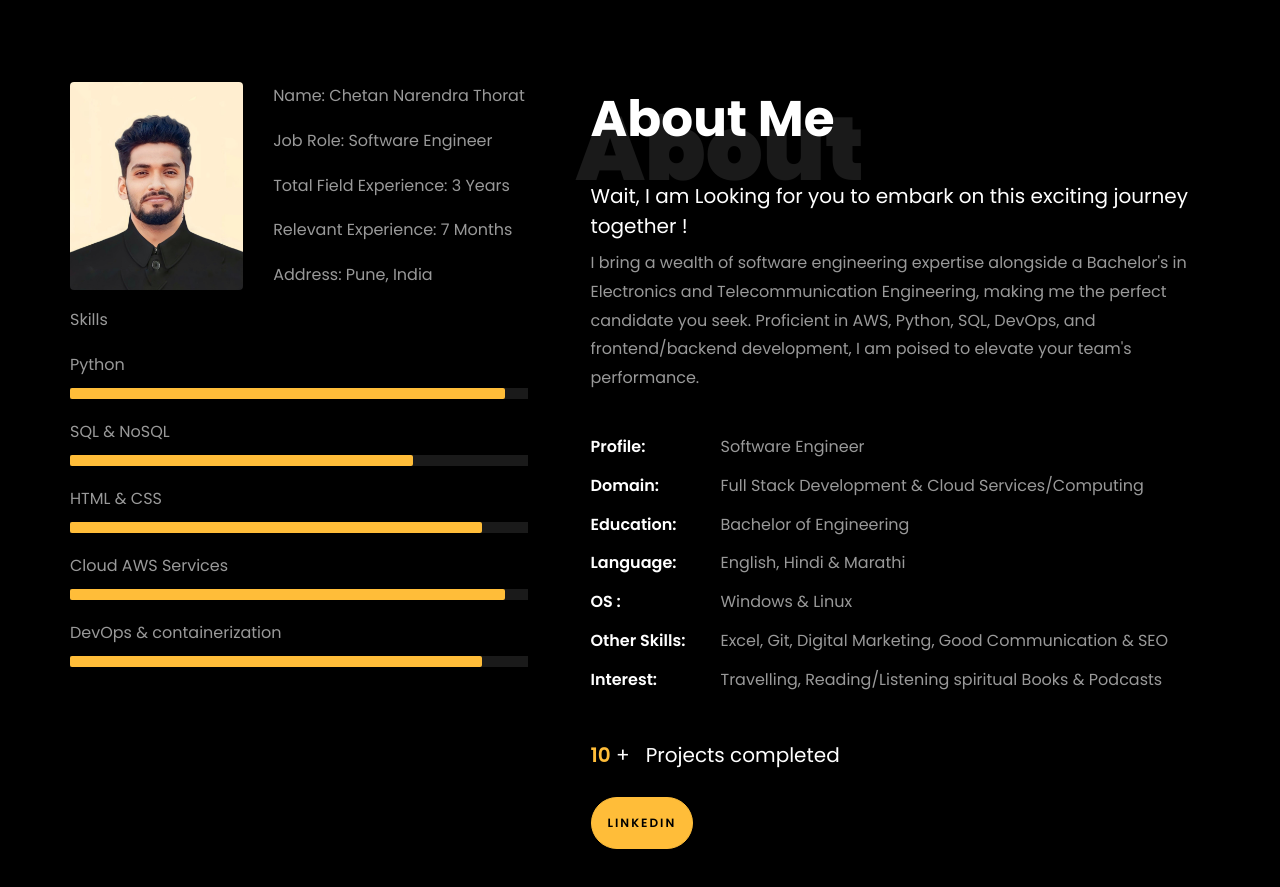
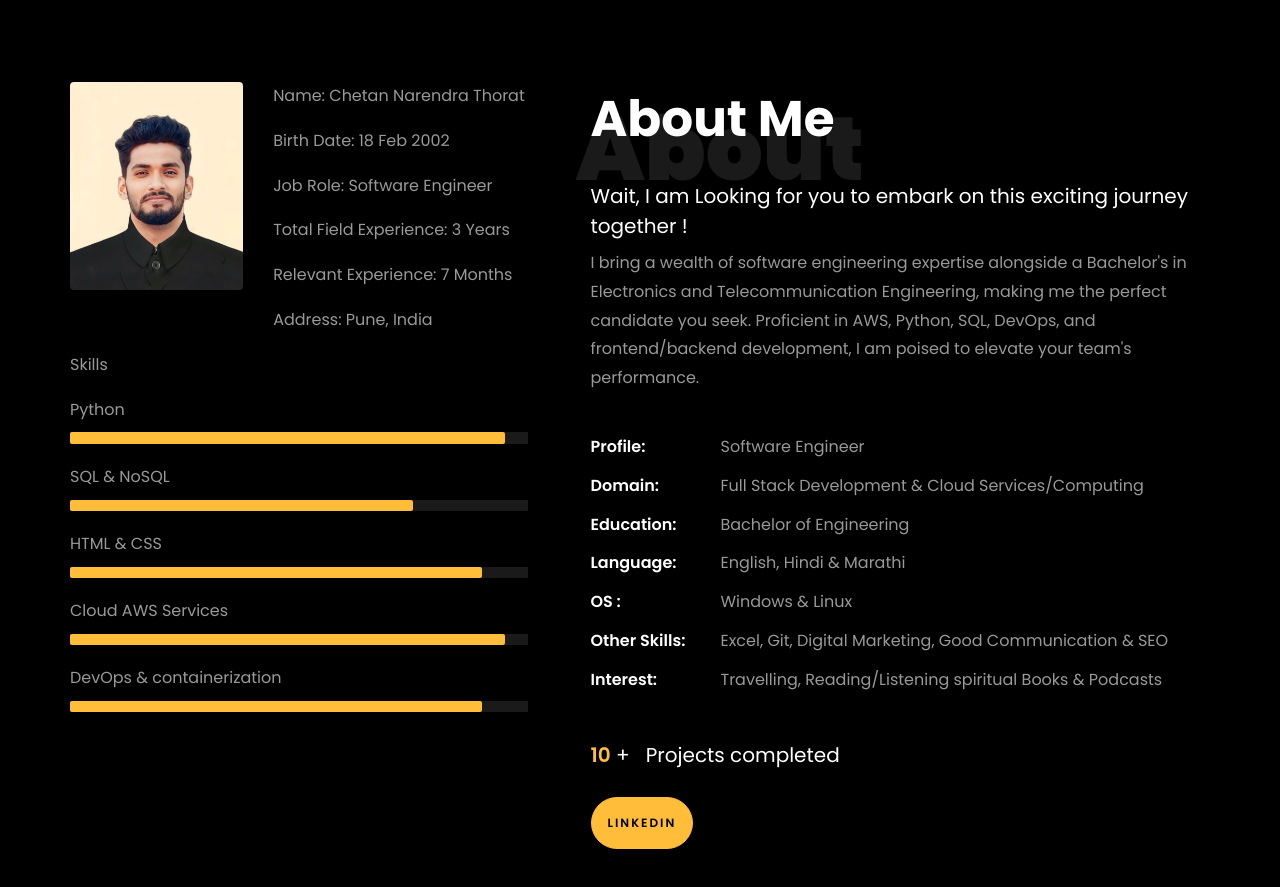
Before and after one commit to chetan-thorat/Chetan_Porofolio, a plain HTML site: page index.html in a window 1280 px wide. Shown: the part 780-1667 px from the top of the page. Drawn offline with Linux system fonts and the light colour scheme; files whose address does not match are found by name.

Commit message:
Update index.html

```diff
--- a/index.html
+++ b/index.html
@@ -232,6 +232,7 @@
 									<div class="col-sm-6 col-md-7">
 									  <div class="about-info">
 										<p><span class="title-s">Name: </span> <span>Chetan Narendra Thorat</span></p>
+										<p><span class="title-s">Birth Date: </span> <span>18 Feb 2002</span></p>
 										<p><span class="title-s">Job Role: </span> <span>Software Engineer</span></p>
 										<p><span class="title-s">Total Field Experience: </span> <span>3 Years</span></p>
 										<p><span class="title-s">Relevant Experience: </span> <span>7 Months</span></p>
```
